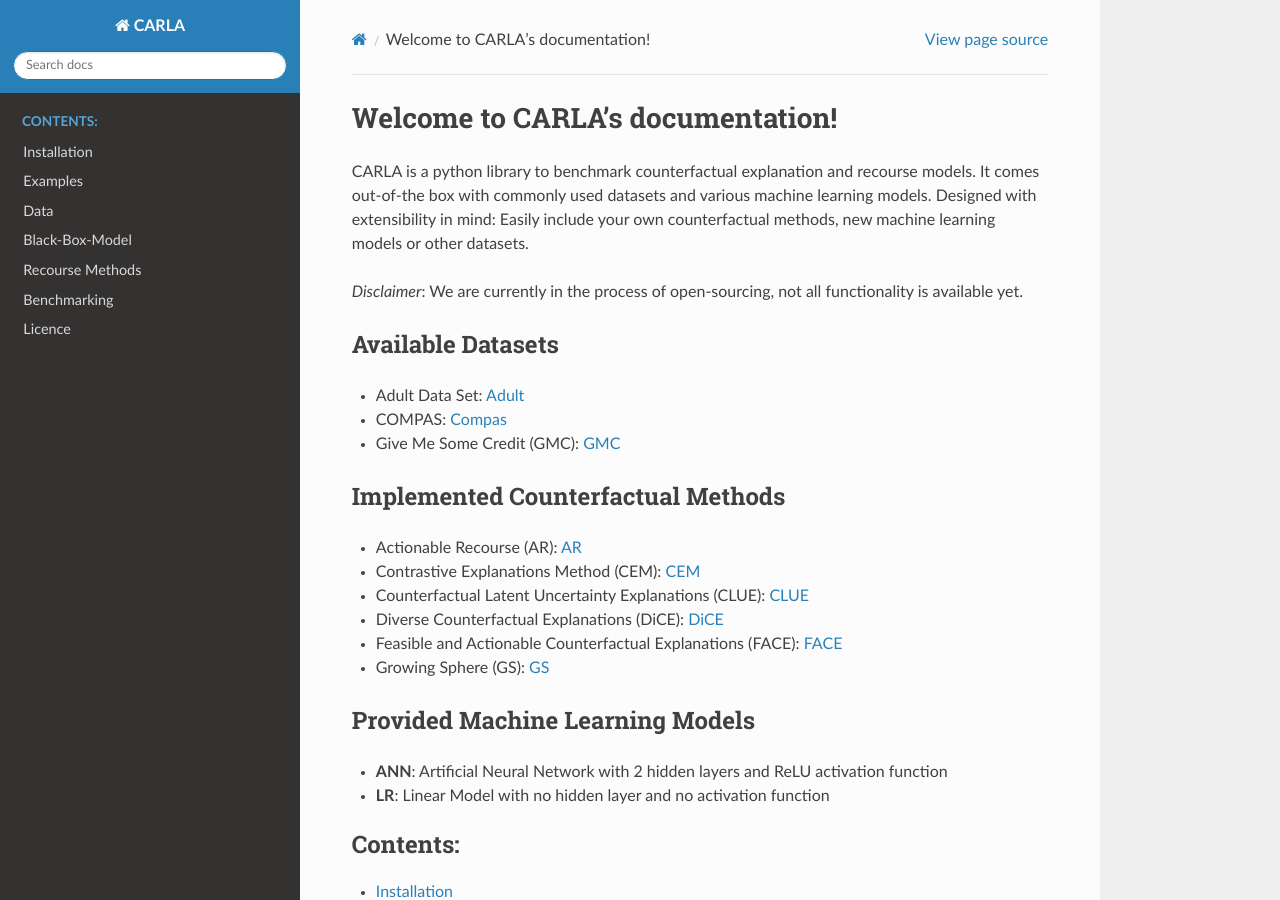
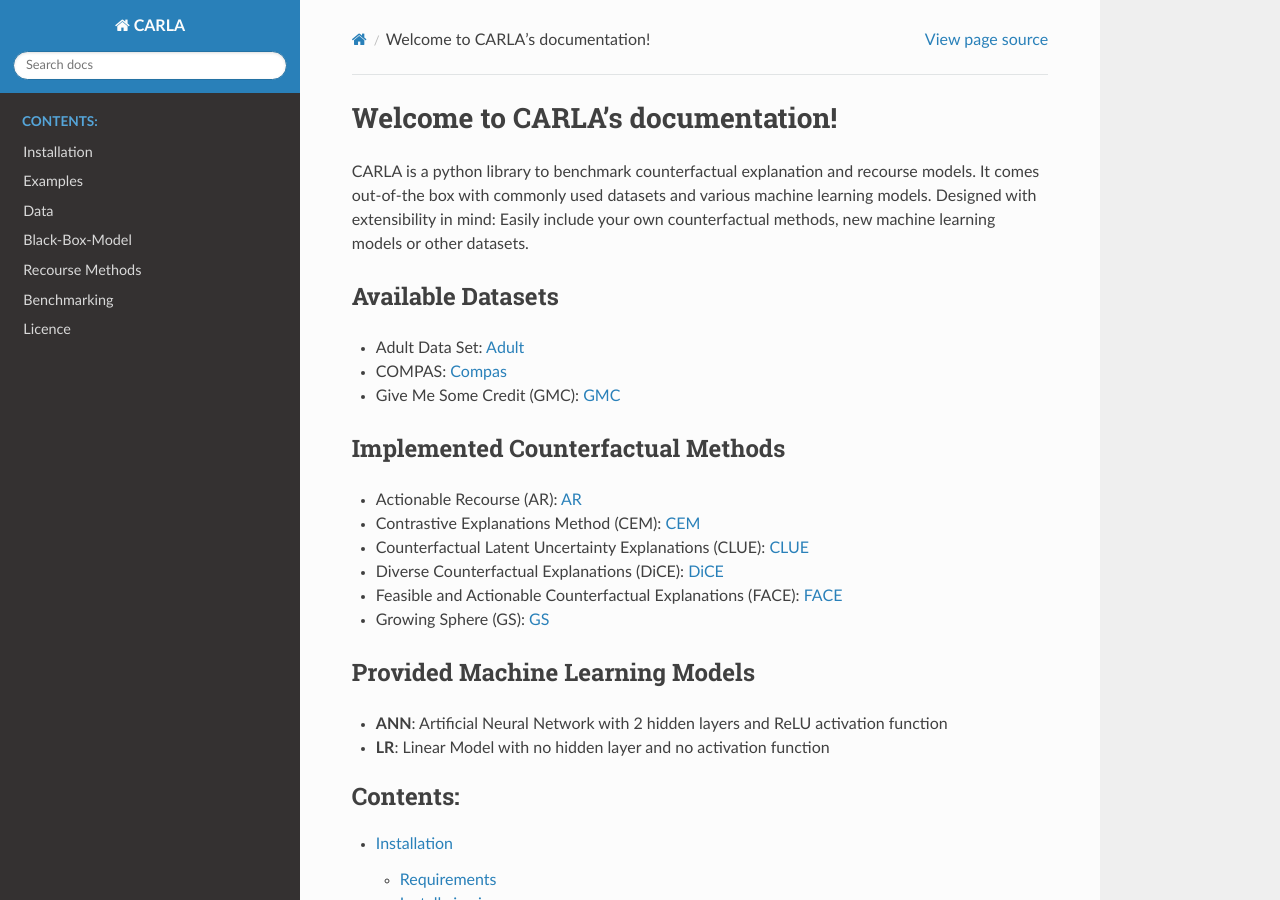
Before and after one commit to carla-recourse/CARLA, a Sphinx documentation site: the page built from docs/source/index.rst, in a window 1280 px wide and 900 px high. Built offline with Sphinx 7.4.7 and the Read the Docs theme 2.0.0, drawn with Linux system fonts in a browser that asks for light colours.

Commit message:
Refactoring

```diff
--- a/docs/source/index.rst
+++ b/docs/source/index.rst
@@ -5,8 +5,6 @@ CARLA is a python library to benchmark counterfactual explanation and recourse m
 It comes out-of-the box with commonly used datasets and various machine learning models.
 Designed with extensibility in mind: Easily include your own counterfactual methods,
 new machine learning models or other datasets.
-
-*Disclaimer*: We are currently in the process of open-sourcing, not all functionality is available yet.
 
 Available Datasets
 ------------------
--- a/requirements-dev.txt
+++ b/requirements-dev.txt
@@ -4,4 +4,3 @@ sphinx==4.0.2
 sphinx-rtd-theme==0.5.2
 sphinx_autodoc_typehints==1.12.0
 numpydoc==1.1.0
-mock
```
